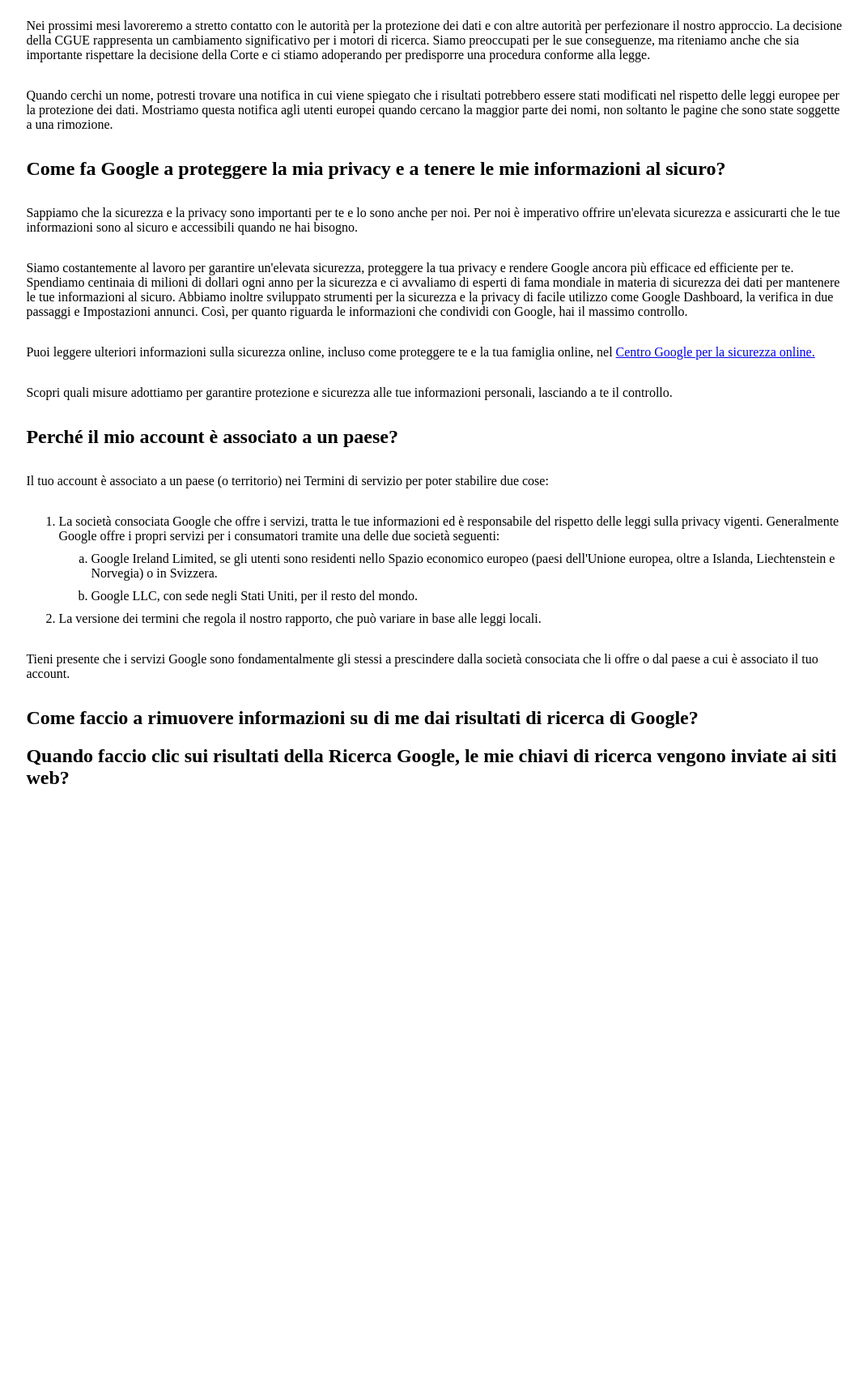
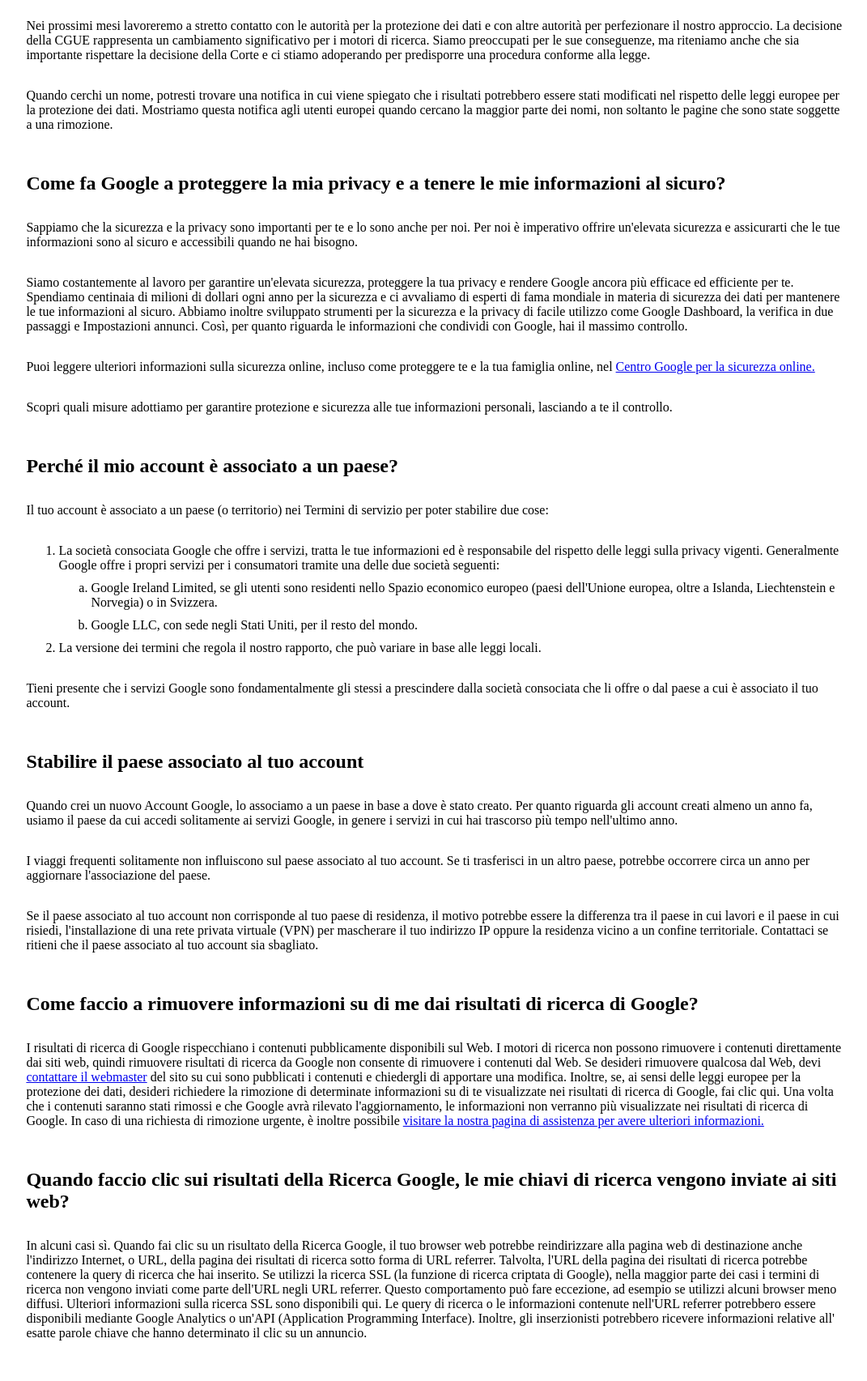
Before and after one commit to Crisano97/php-google-faq, a PHP site: page / in a window 1280 px wide. Shown: the part 443-2148 px from the top of the page at 81% size, without its empty margins (102-1173 px from the left). Before the commit the page ends 1411 px from the top, so only its background shows below. Run offline with PHP 8.4, Linux system fonts and the light colour scheme.

Commit message:
main  content added

```diff
--- a/index.php
+++ b/index.php
@@ -37,15 +37,23 @@
             ]
         ],
         [
+            'question' => 'Stabilire il paese associato al tuo account',
+            'answer' => [
+                "Quando crei un nuovo Account Google, lo associamo a un paese in base a dove è stato creato. Per quanto riguarda gli account creati almeno un anno fa, usiamo il paese da cui accedi solitamente ai servizi Google, in genere i servizi in cui hai trascorso più tempo nell'ultimo anno.",
+                "I viaggi frequenti solitamente non influiscono sul paese associato al tuo account. Se ti trasferisci in un altro paese, potrebbe occorrere circa un anno per aggiornare l'associazione del paese.",
+                "Se il paese associato al tuo account non corrisponde al tuo paese di residenza, il motivo potrebbe essere la differenza tra il paese in cui lavori e il paese in cui risiedi, l'installazione di una rete privata virtuale (VPN) per mascherare il tuo indirizzo IP oppure la residenza vicino a un confine territoriale. Contattaci se ritieni che il paese associato al tuo account sia sbagliato.",
+            ]
+        ],
+        [
             'question' => 'Come faccio a rimuovere informazioni su di me dai risultati di ricerca di Google?',
             'answer' => [
-
+            'I risultati di ricerca di Google rispecchiano i contenuti pubblicamente disponibili sul Web. I motori di ricerca non possono rimuovere i contenuti direttamente dai siti web, quindi rimuovere risultati di ricerca da Google non consente di rimuovere i contenuti dal Web. Se desideri rimuovere qualcosa dal Web, devi <a href="#">contattare il webmaster</a> del sito su cui sono pubblicati i contenuti e chiedergli di apportare una modifica. Inoltre, se, ai sensi delle leggi europee per la protezione dei dati, desideri richiedere la rimozione di determinate informazioni su di te visualizzate nei risultati di ricerca di Google, fai clic qui. Una volta che i contenuti saranno stati rimossi e che Google avrà rilevato l\'aggiornamento, le informazioni non verranno più visualizzate nei risultati di ricerca di Google. In caso di una richiesta di rimozione urgente, è inoltre possibile <a href="#"> visitare la nostra pagina di assistenza per avere ulteriori informazioni.</a>',
             ]
         ],
         [
             'question' => 'Quando faccio clic sui risultati della Ricerca Google, le mie chiavi di ricerca vengono inviate ai siti web?',
             'answer' => [
-
+                'In alcuni casi sì. Quando fai clic su un risultato della Ricerca Google, il tuo browser web potrebbe reindirizzare alla pagina web di destinazione anche l\'indirizzo Internet, o URL, della pagina dei risultati di ricerca sotto forma di URL referrer. Talvolta, l\'URL della pagina dei risultati di ricerca potrebbe contenere la query di ricerca che hai inserito. Se utilizzi la ricerca SSL (la funzione di ricerca criptata di Google), nella maggior parte dei casi i termini di ricerca non vengono inviati come parte dell\'URL negli URL referrer. Questo comportamento può fare eccezione, ad esempio se utilizzi alcuni browser meno diffusi. Ulteriori informazioni sulla ricerca SSL sono disponibili qui. Le query di ricerca o le informazioni contenute nell\'URL referrer potrebbero essere disponibili mediante Google Analytics o un\'API (Application Programming Interface). Inoltre, gli inserzionisti potrebbero ricevere informazioni relative all\' esatte parole chiave che hanno determinato il clic su un annuncio.',
             ]
         ],
     ]
@@ -61,9 +69,11 @@
     <link rel="stylesheet" href="./style/style.css">
 </head>
 <body>
+    <main>
         <div class="container">
 
             <?php foreach($contents as $content){ ?>
+                <div class="content-container">
                     <h2>
                         <?php  echo $content['question']; ?>
                     </h2>
@@ -72,8 +82,10 @@
                             <?php echo $answer; ?>
                         </p>
                     <?php } ?>
+                </div>
             <?php } ?>
 
         </div>
+    </main>
 </body>
 </html>
--- a/style/style.css
+++ b/style/style.css
@@ -7,12 +7,14 @@
 div.container {
     width: 80%;
     margin: 0 auto;
-    margin-top: 50px;
-
 }
 
 div.container p {
     margin: 2rem 0;
+}
+
+div.content-container{
+    margin: 50px 0;
 }
 
 li{
```
Lines whose indentation alone changed are shown as unchanged.
